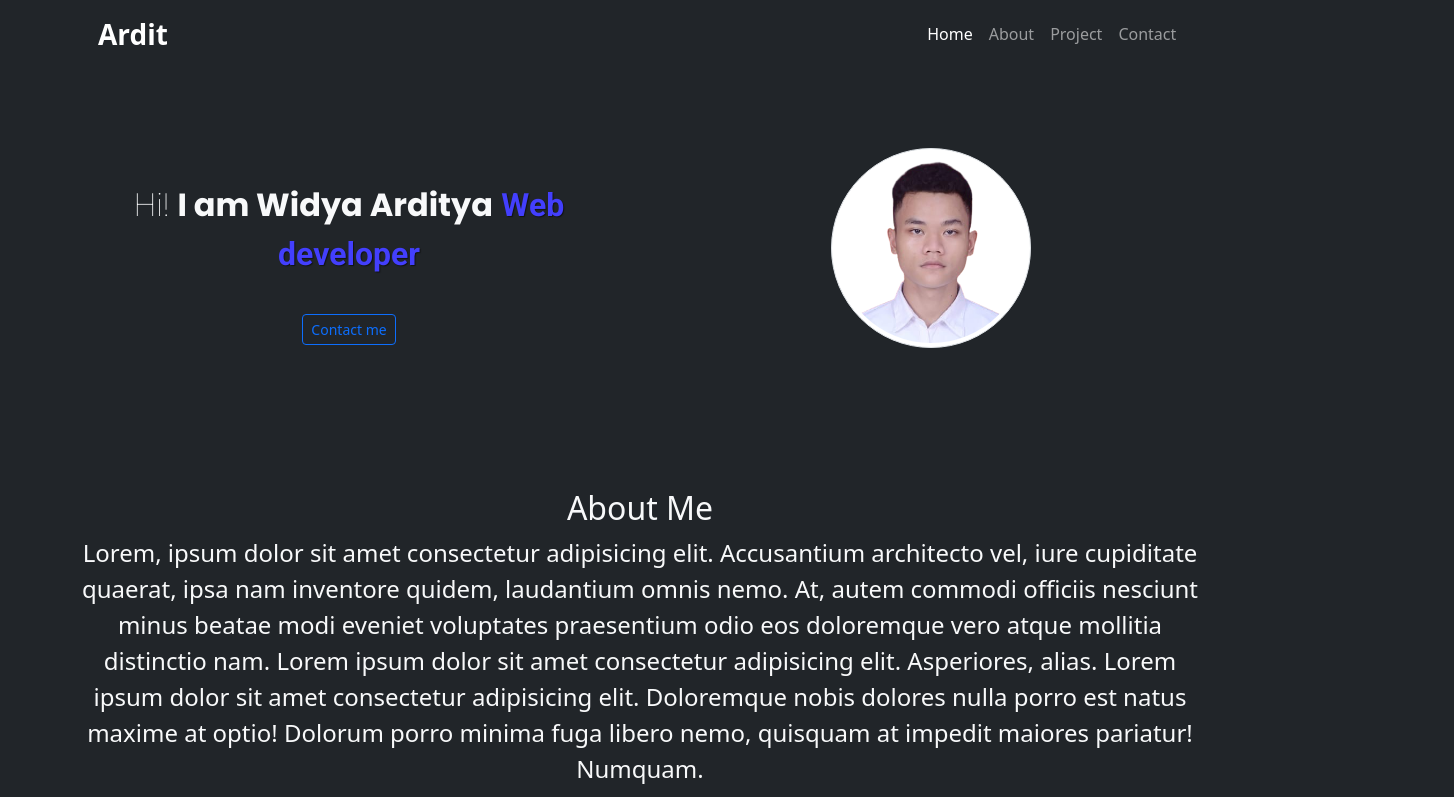
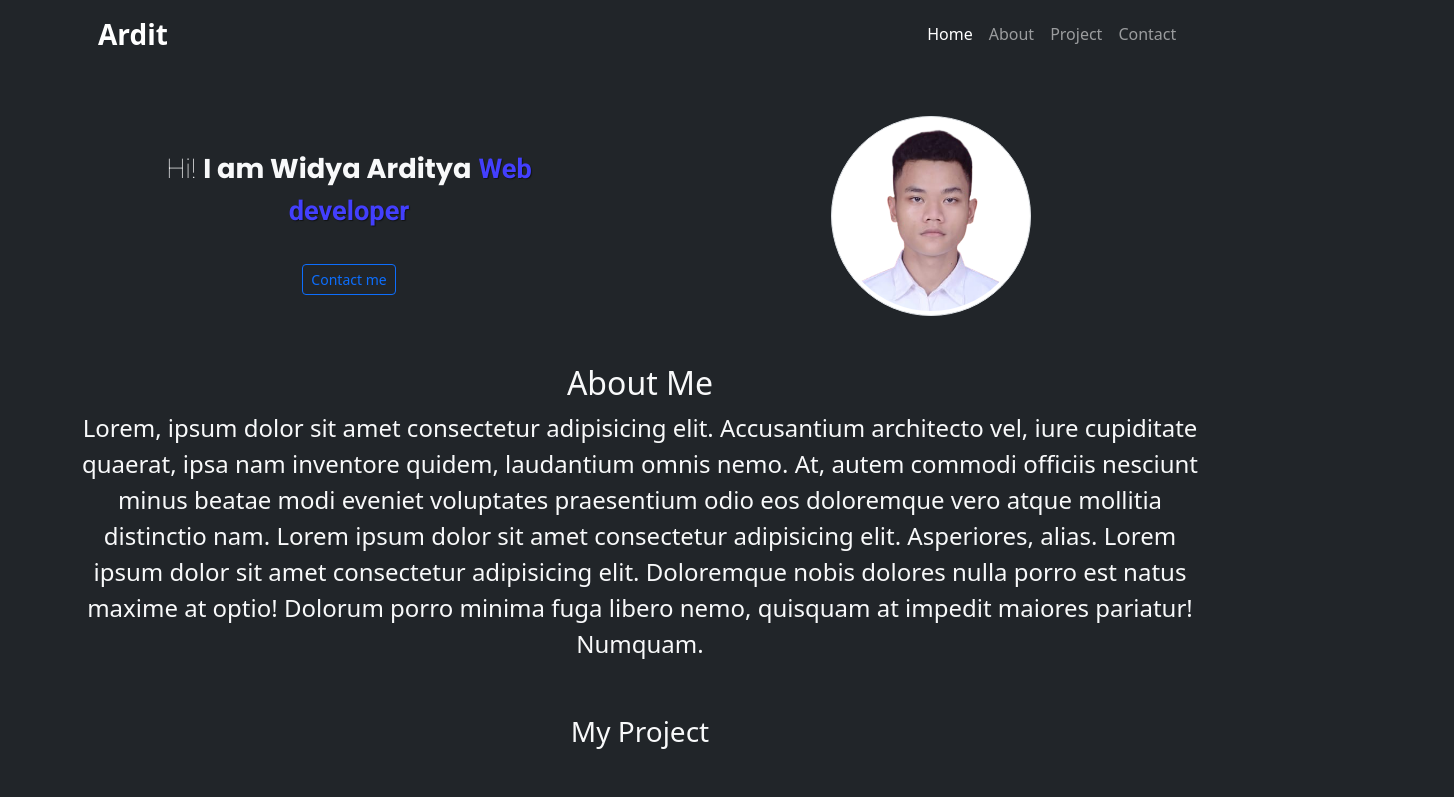
Before and after one commit to WidyaArditya/WidyaArditya.github.io, a plain HTML site: page index.html in a window 1280 px wide. Shown: the top 797 px of the page, 1454 px wide, since content can reach past the window. Drawn offline with nearby package versions, Linux system fonts and the light colour scheme.

Commit message:
connecting main.css and index.html, and changing style.css with the jumbotron class to scss

```diff
--- a/index.html
+++ b/index.html
@@ -21,7 +21,7 @@
     <!-- my style -->
     <link
       rel="stylesheet"
-      href="style.css"
+      href="css/main.css"
     />
     <!-- AOS -->
     <link
--- a/scss/main.scss
+++ b/scss/main.scss
@@ -0,0 +1,46 @@
+html {
+  direction: ltr;
+  font-family: poppins /*rtl:prepend:"Droid Arabic Kufi",*/;
+  color: alicebluess;
+}
+// varibel
+$color-1: rgb(67, 63, 253);
+$color-2: #fff;
+$font-roboto: roboto, sans-serif;
+$font-poppins: poppins, sans-serif;
+// mixin
+@mixin font($weight, $family) {
+  font-family: $family;
+  font-weight: $weight;
+}
+@mixin jumbo($padding, $size) {
+  padding: $padding;
+  font-size: $size;
+}
+
+.jumbotron {
+  @include jumbo(none, 1.7rem);
+  .introduction {
+    margin: 2rem;
+  }
+  span:nth-child(1) {
+    @include font(100, $font-roboto);
+  }
+  span:nth-child(2) {
+    @include font(bolder, $font-poppins);
+  }
+  span:nth-child(3) {
+    @include font(bold, $font-roboto);
+    color: $color-1;
+    text-shadow: 1px 1px 1px rgba(0, 0, 0, 0.5);
+  }
+  button {
+    margin-bottom: 1rem;
+  }
+}
+
+// breckpoint
+
+// desktop
+@media (min-width: 992px) {
+}
```
Also changed, not shown: css/main.css, scss/_vendor.scss (added), 1 other file.
